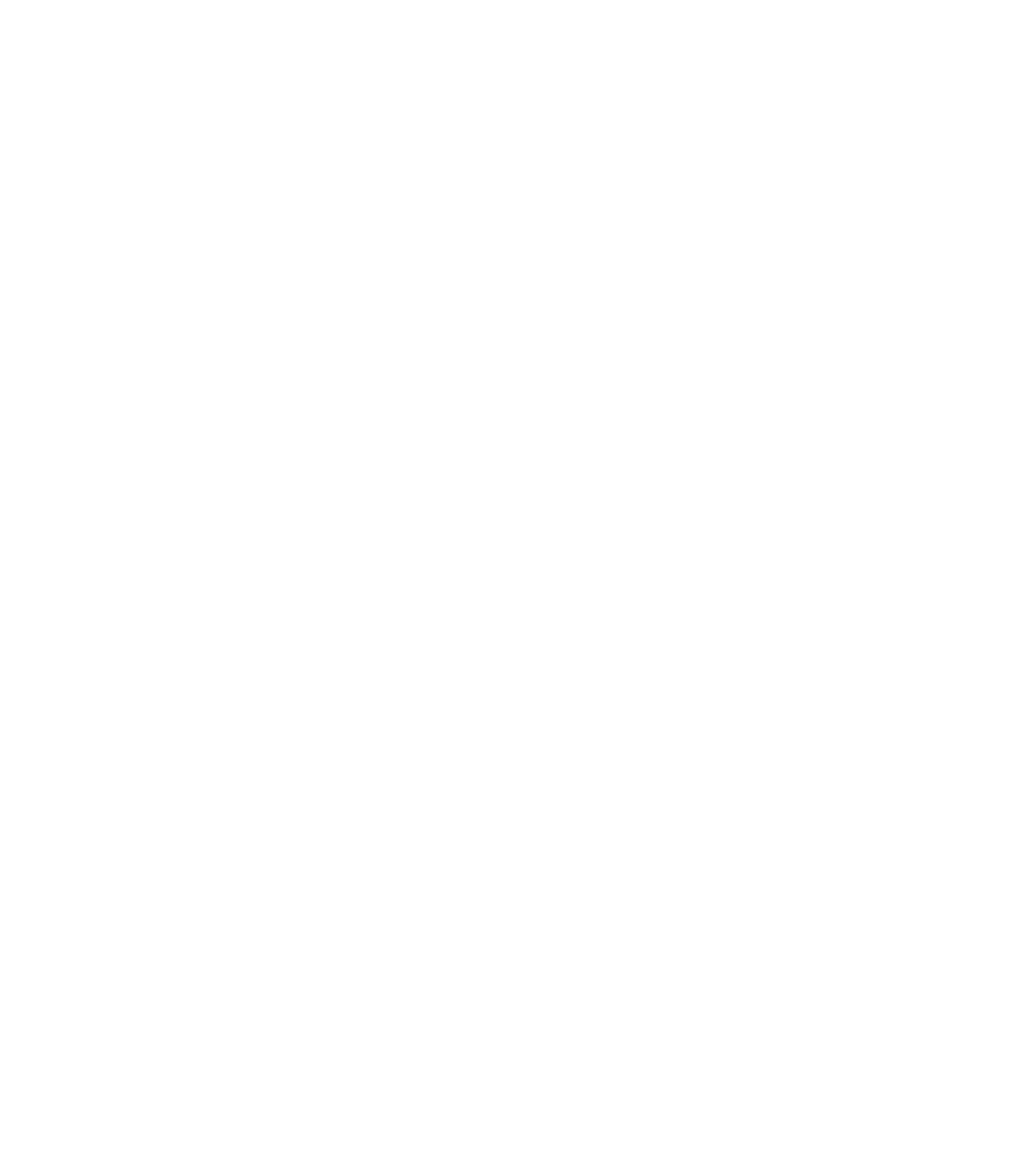
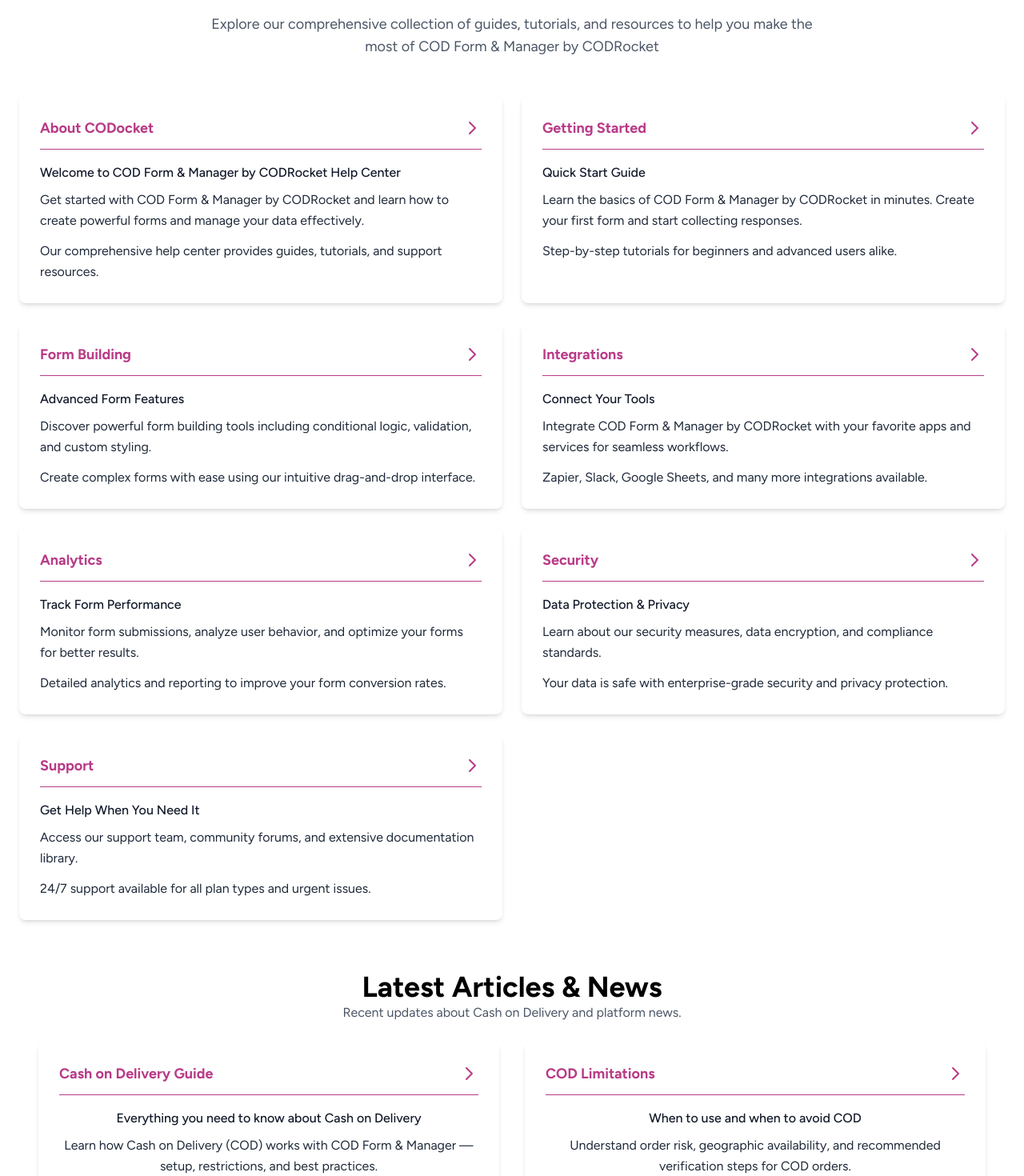
Before and after one commit to abaakil35/Landing-Page-COD, a React (Vite) app in the folder landing-page/: page /help-center in a window 1280 px wide. Shown: the part 340-1810 px from the top of the page at 80% size. Before the commit the page ends 800 px from the top, so only its background shows below. Built offline with nearby package versions, Linux system fonts and the light colour scheme.

Commit message:
new Helpcenter

```diff
--- a/landing-page/package.json
+++ b/landing-page/package.json
@@ -13,6 +13,8 @@
     "@chakra-ui/react": "^3.27.0",
     "@emotion/react": "^11.14.0",
     "@emotion/styled": "^11.14.1",
+    "@mui/icons-material": "^7.3.2",
+    "@mui/material": "^7.3.2",
     "@tailwindcss/vite": "^4.1.12",
     "framer-motion": "^12.23.19",
     "i18next": "^25.5.2",
--- a/landing-page/src/App.jsx
+++ b/landing-page/src/App.jsx
@@ -32,7 +32,6 @@
 
   return (
     <>
-      {/* Set a default title/meta via DOM for environments without react-helmet-async */}
       {useEffect(() => {
         document.title = "Landing Page COD";
         const desc = document.querySelector('meta[name="description"]');
--- /dev/null
+++ b/landing-page/src/Components/AboutCard.jsx
@@ -0,0 +1,40 @@
+import React from "react";
+
+const AboutCard = ({
+  title = "About CODocket",
+  headline = "Welcome to COD Form & Manager by CODRocket Help Center",
+  content = "Get started with COD Form & Manager by CODRocket and learn how to create powerful forms and manage your data effectively.",
+  subContent = "Our comprehensive help center provides guides, tutorials, and support resources.",
+}) => {
+  return (
+    <div className="h-full">
+      <div className="bg-white rounded-lg shadow-md p-6 hover:shadow-xl hover:scale-105 hover:border-[#B93B87] border-2 border-transparent transition-all duration-300 h-full flex flex-col">
+        <div className="flex justify-between items-center mb-4 border-b border-[#B93B87] pb-3">
+          <h3 className="font-semibold text-[#B93B87] text-lg hover:text-[#8B2A5F] transition-colors">
+            {title}
+          </h3>
+          <svg
+            className="w-6 h-6 text-[#B93B87] hover:text-[#8B2A5F] transition-colors"
+            fill="none"
+            stroke="currentColor"
+            viewBox="0 0 24 24"
+          >
+            <path
+              strokeLinecap="round"
+              strokeLinejoin="round"
+              strokeWidth={2}
+              d="M9 5l7 7-7 7"
+            />
+          </svg>
+        </div>
+        <div className="text-gray-800 font-normal text-base leading-relaxed flex-1">
+          <p className="font-medium text-gray-900 mb-2">{headline}</p>
+          <p className="mb-3">{content}</p>
+          <p>{subContent}</p>
+        </div>
+      </div>
+    </div>
+  );
+};
+
+export default AboutCard;
--- a/landing-page/src/Components/Footer.jsx
+++ b/landing-page/src/Components/Footer.jsx
@@ -52,9 +52,9 @@
     links: [
       { href: "#features", label: "Features" },
       { href: "#pricing", label: "Pricing" },
-      { href: "#demo", label: "Demo" },
-      { href: "#api", label: "API" },
-      { href: "#integrations", label: "Integrations" },
+
+      { href: "#api", label: "Help Center" },
+      { href: "#integrations", label: "Documentation" },
     ],
   },
   {
@@ -67,23 +67,13 @@
       { href: "#terms", label: "Terms of Service" },
     ],
   },
-  {
-    title: "Compare",
-    links: [
-      { href: "#vs-competitors", label: "COD Rocket vs. Others" },
-      { href: "#features-comparison", label: "Feature Comparison" },
-      { href: "#pricing-comparison", label: "Pricing Comparison" },
-      { href: "#alternatives", label: "Alternatives" },
-      { href: "#migration", label: "Migration Guide" },
-    ],
-  },
+
   {
     title: "Learn",
     links: [
       { href: "/help-center", label: "Help Center" },
       { href: "#docs", label: "Documentation" },
       { href: "#tutorials", label: "Video Tutorials" },
-      { href: "#community", label: "Community" },
       { href: "#support", label: "Contact Support" },
     ],
   },
--- a/landing-page/src/Components/Helpcenter1.jsx
+++ b/landing-page/src/Components/Helpcenter1.jsx
@@ -1,7 +1,117 @@
-import React from "react";
+import React, { useMemo, useState } from "react";
+import AboutCard from "./AboutCard";
+import Footer from "./Footer";
+
+const cardsData = [
+  {
+    id: 1,
+    title: "About CODocket",
+    headline: "Welcome to COD Form & Manager by CODRocket Help Center",
+    content:
+      "Get started with COD Form & Manager by CODRocket and learn how to create powerful forms and manage your data effectively.",
+    subContent:
+      "Our comprehensive help center provides guides, tutorials, and support resources.",
+  },
+  {
+    id: 2,
+    title: "Getting Started",
+    headline: "Quick Start Guide",
+    content:
+      "Learn the basics of COD Form & Manager by CODRocket in minutes. Create your first form and start collecting responses.",
+    subContent:
+      "Step-by-step tutorials for beginners and advanced users alike.",
+  },
+  {
+    id: 3,
+    title: "Form Building",
+    headline: "Advanced Form Features",
+    content:
+      "Discover powerful form building tools including conditional logic, validation, and custom styling.",
+    subContent:
+      "Create complex forms with ease using our intuitive drag-and-drop interface.",
+  },
+  {
+    id: 4,
+    title: "Integrations",
+    headline: "Connect Your Tools",
+    content:
+      "Integrate COD Form & Manager by CODRocket with your favorite apps and services for seamless workflows.",
+    subContent:
+      "Zapier, Slack, Google Sheets, and many more integrations available.",
+  },
+  {
+    id: 5,
+    title: "Analytics",
+    headline: "Track Form Performance",
+    content:
+      "Monitor form submissions, analyze user behavior, and optimize your forms for better results.",
+    subContent:
+      "Detailed analytics and reporting to improve your form conversion rates.",
+  },
+  {
+    id: 6,
+    title: "Security",
+    headline: "Data Protection & Privacy",
+    content:
+      "Learn about our security measures, data encryption, and compliance standards.",
+    subContent:
+      "Your data is safe with enterprise-grade security and privacy protection.",
+  },
+  {
+    id: 7,
+    title: "Support",
+    headline: "Get Help When You Need It",
+    content:
+      "Access our support team, community forums, and extensive documentation library.",
+    subContent: "24/7 support available for all plan types and urgent issues.",
+  },
+];
 
 const Helpcenter1 = () => {
+  const [query, setQuery] = useState("");
+
+  const articlesData = [
+    {
+      id: "a1",
+      title: "Cash on Delivery Guide",
+      headline: "Everything you need to know about Cash on Delivery",
+      content:
+        "Learn how Cash on Delivery (COD) works with COD Form & Manager — setup, restrictions, and best practices.",
+      subContent:
+        "Improve conversion while safely handling payments on delivery.",
+    },
+    {
+      id: "a2",
+      title: "COD Limitations",
+      headline: "When to use and when to avoid COD",
+      content:
+        "Understand order risk, geographic availability, and recommended verification steps for COD orders.",
+      subContent: "Tips to reduce returns and fraud for COD shipments.",
+    },
+    {
+      id: "a3",
+      title: "COD Analytics",
+      headline: "Track and optimize COD performance",
+      content:
+        "Use analytics to monitor COD order completion rates and identify opportunities to improve acceptance.",
+      subContent:
+        "Leverage reports to make data-driven decisions for COD policies.",
+    },
+  ];
+
+  const filtered = useMemo(() => {
+    const q = query.trim().toLowerCase();
+    if (!q) return cardsData;
+    return cardsData.filter(
+      (c) =>
+        c.title.toLowerCase().includes(q) ||
+        c.headline.toLowerCase().includes(q) ||
+        c.content.toLowerCase().includes(q) ||
+        c.subContent.toLowerCase().includes(q)
+    );
+  }, [query]);
   return (
+    <div className="w-full">
       <header className="w-full">
         <div className="relative bg-gradient-to-br from-[#5e255dff] via-[#4a1d49] to-[#2d1129] text-white">
           <div className="max-w-7xl mx-auto py-6 flex items-center justify-center">
@@ -40,6 +150,8 @@
                   />
                 </svg>
                 <input
+                  value={query}
+                  onChange={(e) => setQuery(e.target.value)}
                   className="flex-1 text-gray-700 placeholder-gray-400 bg-transparent outline-none px-2 py-3"
                   placeholder="Search our help center..."
                   aria-label="Search help"
@@ -52,6 +164,74 @@
           </div>
         </div>
       </header>
+
+      <div className="max-w-7xl mx-auto px-6 py-10">
+        <div className="text-center mb-12">
+          <h2 className="text-3xl font-bold text-gray-900 mb-4">
+            Help Center Topics
+          </h2>
+          <p className="text-lg text-gray-600 max-w-3xl mx-auto">
+            Explore our comprehensive collection of guides, tutorials, and
+            resources to help you make the most of COD Form & Manager by
+            CODRocket
+          </p>
+        </div>
+
+        <div className="grid grid-cols-1 md:grid-cols-2 gap-6">
+          {filtered.map((card) => (
+            <div key={card.id} className="h-full">
+              <AboutCard
+                title={card.title}
+                headline={card.headline}
+                content={card.content}
+                subContent={card.subContent}
+              />
+            </div>
+          ))}
+        </div>
+
+        <div className="mt-16 text-center">
+          {/* Latest Articles & News */}
+          <div className="max-w-7xl mx-auto mb-10">
+            <div className="text-center mb-6">
+              <h3 className="text-4xl font-extrabold">
+                Latest Articles & News
+              </h3>
+              <p className="text-gray-600">
+                Recent updates about Cash on Delivery and platform news.
+              </p>
+            </div>
+
+            <div className="grid grid-cols-1 md:grid-cols-2 gap-8 px-6">
+              {articlesData.slice(0, 2).map((art) => (
+                <AboutCard
+                  key={art.id}
+                  title={art.title}
+                  headline={art.headline}
+                  content={art.content}
+                  subContent={art.subContent}
+                />
+              ))}
+            </div>
+          </div>
+
+          <div className="mt-8 bg-gradient-to-r from-[#5e255dff] to-[#4a1d49] rounded-2xl p-8 text-white">
+            <h3 className="text-2xl font-bold mb-4">
+              Not finding what you're looking for?
+            </h3>
+            <p className="text-lg mb-6 opacity-90">
+              Our support team is here to help you with any questions or issues
+              you might have.
+            </p>
+            <button className="bg-white text-[#5e255dff] font-semibold py-3 px-8 rounded-lg hover:bg-gray-100 transition-colors duration-300 shadow-lg">
+              Send an Email
+            </button>
+          </div>
+        </div>
+      </div>
+      {/* Footer Component */}
+      <Footer />
+    </div>
   );
 };
 
```
Also changed, not shown: landing-page/src/Components/Pricing.jsx (+6 -30 lines), landing-page/src/Components/HelpCenterCard.jsx (added), 1 other file (tests, documents, lock files or other folders). Lines whose indentation alone changed are shown as unchanged.
